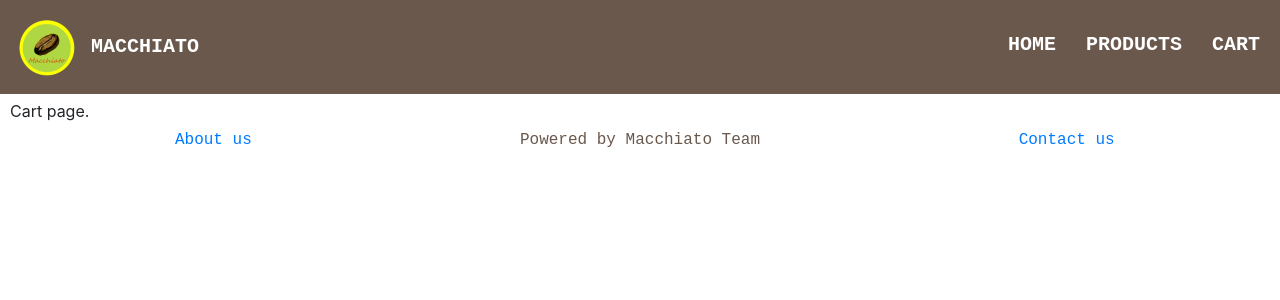
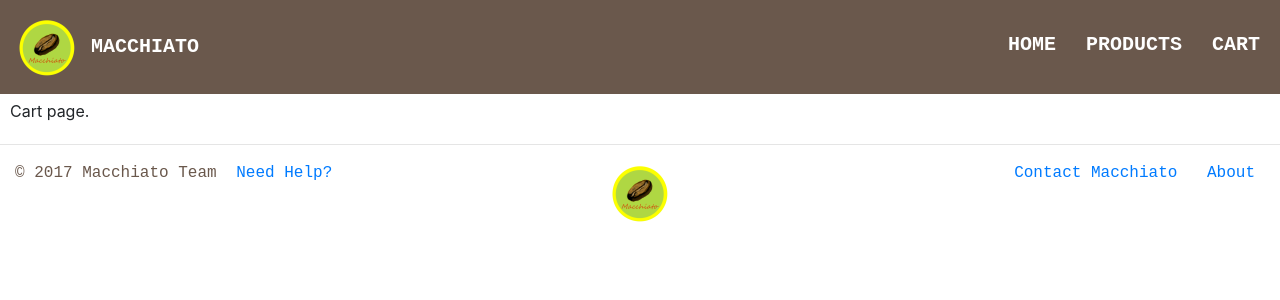
Before and after one commit to tuterdust/ECommerce, a Django app: page /cart/ in a window 1280 px wide. Shown: the top 300 px of the page. Run offline with Django 3.2, Linux system fonts and the light colour scheme; some libraries are stand-ins or nearby versions.

Commit message:
add horizontal line, guide link, and brand logo at footer

```diff
--- a/src/main/static/css/templates.css
+++ b/src/main/static/css/templates.css
@@ -52,8 +52,19 @@ body {
   margin: 0px 0px;
 }
 
+.main-footer a {
+  padding: 0px 10px !important;
+}
+
 .main-footer a:hover {
   color: #81a774 !important;
+}
+
+.footer-left {
+  text-align: left !important;
+}
+.footer-right {
+  text-align: right;
 }
 
 .main-content {
--- a/src/main/templates/_footer.html
+++ b/src/main/templates/_footer.html
@@ -1,9 +1,11 @@
-<div class="col col-sm-4">
-  <a href="{% url 'about' %}">About us</a>
+<div class="col col-sm-5 footer-left">
+  © 2017 Macchiato Team
+  <a href="{% url 'guide' %}">Need Help?</a>
 </div>
-<div class="col col-sm-4">
-  Powered by Macchiato Team
+<div class="col col-sm-2">
+  <img src="/static/img/macchiato-logo-64.png" />
 </div>
-<div class="col col-sm-4">
-  <a href="{% url 'contact' %}">Contact us</a>
+<div class="col col-sm-5 footer-right">
+  <a href="{% url 'contact' %}">Contact Macchiato</a>
+  <a href="{% url 'about' %}">About</a>
 </div>
--- a/src/main/templates/base.html
+++ b/src/main/templates/base.html
@@ -21,6 +21,7 @@
       {% block content %}
       {% endblock %}
     </div>
+    <hr />
     <div class="row main-footer">
       {% include '_footer.html' %}
     </div>
```
